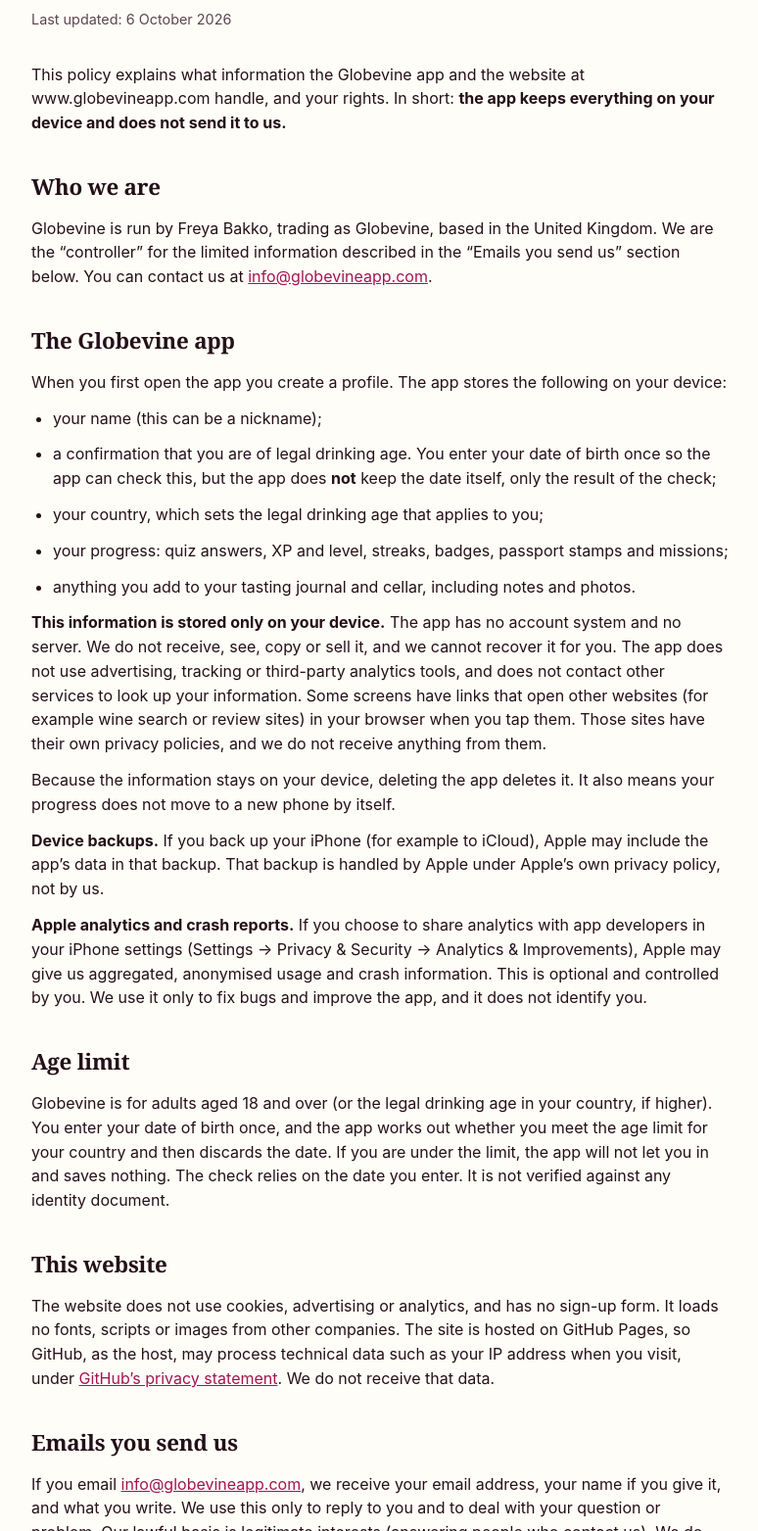
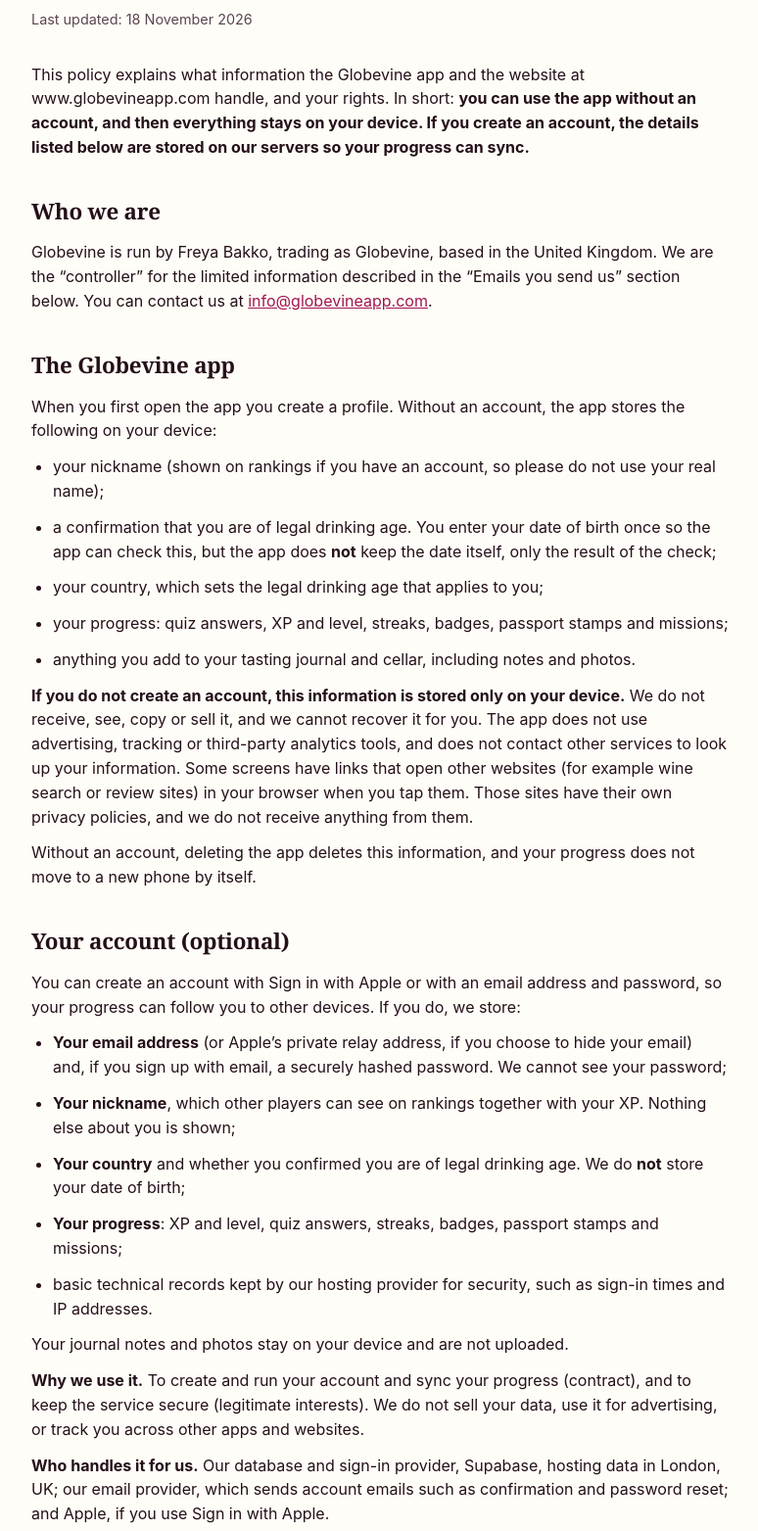
Before and after one commit to Freyaba/globevine-site, a plain HTML site: page privacy.html in a window 1280 px wide. Shown: the part 197-1760 px from the top of the page at 98% size, without its empty margins (252-1026 px from the left). Drawn offline with Linux system fonts and the light colour scheme.

Commit message:
Prepare account wording for optional accounts release (do not merge until the app ships)

```diff
--- a/privacy.html
+++ b/privacy.html
@@ -21,24 +21,38 @@
 </nav></div></header>
 <main class="wrap prose">
 <h1>Privacy policy</h1>
-<p class="updated">Last updated: 6 October 2026</p>
+<p class="updated">Last updated: 18 November 2026</p>
 
-<p>This policy explains what information the Globevine app and the website at www.globevineapp.com handle, and your rights. In short: <strong>the app keeps everything on your device and does not send it to us.</strong></p>
+<p>This policy explains what information the Globevine app and the website at www.globevineapp.com handle, and your rights. In short: <strong>you can use the app without an account, and then everything stays on your device. If you create an account, the details listed below are stored on our servers so your progress can sync.</strong></p>
 
 <h2>Who we are</h2>
 <p>Globevine is run by Freya Bakko, trading as Globevine, based in the United Kingdom. We are the &ldquo;controller&rdquo; for the limited information described in the &ldquo;Emails you send us&rdquo; section below. You can contact us at <a href="mailto:info@globevineapp.com">info@globevineapp.com</a>.</p>
 
 <h2>The Globevine app</h2>
-<p>When you first open the app you create a profile. The app stores the following on your device:</p>
+<p>When you first open the app you create a profile. Without an account, the app stores the following on your device:</p>
 <ul>
-<li>your name (this can be a nickname);</li>
+<li>your nickname (shown on rankings if you have an account, so please do not use your real name);</li>
 <li>a confirmation that you are of legal drinking age. You enter your date of birth once so the app can check this, but the app does <strong>not</strong> keep the date itself, only the result of the check;</li>
 <li>your country, which sets the legal drinking age that applies to you;</li>
 <li>your progress: quiz answers, XP and level, streaks, badges, passport stamps and missions;</li>
 <li>anything you add to your tasting journal and cellar, including notes and photos.</li>
 </ul>
-<p><strong>This information is stored only on your device.</strong> The app has no account system and no server. We do not receive, see, copy or sell it, and we cannot recover it for you. The app does not use advertising, tracking or third-party analytics tools, and does not contact other services to look up your information. Some screens have links that open other websites (for example wine search or review sites) in your browser when you tap them. Those sites have their own privacy policies, and we do not receive anything from them.</p>
-<p>Because the information stays on your device, deleting the app deletes it. It also means your progress does not move to a new phone by itself.</p>
+<p><strong>If you do not create an account, this information is stored only on your device.</strong> We do not receive, see, copy or sell it, and we cannot recover it for you. The app does not use advertising, tracking or third-party analytics tools, and does not contact other services to look up your information. Some screens have links that open other websites (for example wine search or review sites) in your browser when you tap them. Those sites have their own privacy policies, and we do not receive anything from them.</p>
+<p>Without an account, deleting the app deletes this information, and your progress does not move to a new phone by itself.</p>
+
+<h2>Your account (optional)</h2>
+<p>You can create an account with Sign in with Apple or with an email address and password, so your progress can follow you to other devices. If you do, we store:</p>
+<ul>
+<li><strong>Your email address</strong> (or Apple&rsquo;s private relay address, if you choose to hide your email) and, if you sign up with email, a securely hashed password. We cannot see your password;</li>
+<li><strong>Your nickname</strong>, which other players can see on rankings together with your XP. Nothing else about you is shown;</li>
+<li><strong>Your country</strong> and whether you confirmed you are of legal drinking age. We do <strong>not</strong> store your date of birth;</li>
+<li><strong>Your progress</strong>: XP and level, quiz answers, streaks, badges, passport stamps and missions;</li>
+<li>basic technical records kept by our hosting provider for security, such as sign-in times and IP addresses.</li>
+</ul>
+<p>Your journal notes and photos stay on your device and are not uploaded.</p>
+<p><strong>Why we use it.</strong> To create and run your account and sync your progress (contract), and to keep the service secure (legitimate interests). We do not sell your data, use it for advertising, or track you across other apps and websites.</p>
+<p><strong>Who handles it for us.</strong> Our database and sign-in provider, Supabase, hosting data in London, UK; our email provider, which sends account emails such as confirmation and password reset; and Apple, if you use Sign in with Apple.</p>
+<p><strong>How long we keep it.</strong> Until you delete your account. In the app, go to Settings &rarr; Delete my account and your profile, progress and sign-in details are deleted straight away; copies in provider backups expire within about 30 days. You can also use Settings &rarr; Download my data to get a copy. Accounts not used for 24 months are deleted.</p>
 <p><strong>Device backups.</strong> If you back up your iPhone (for example to iCloud), Apple may include the app&rsquo;s data in that backup. That backup is handled by Apple under Apple&rsquo;s own privacy policy, not by us.</p>
 <p><strong>Apple analytics and crash reports.</strong> If you choose to share analytics with app developers in your iPhone settings (Settings &rarr; Privacy &amp; Security &rarr; Analytics &amp; Improvements), Apple may give us aggregated, anonymised usage and crash information. This is optional and controlled by you. We use it only to fix bugs and improve the app, and it does not identify you.</p>
 
@@ -52,7 +66,7 @@
 <p>If you email <a href="mailto:info@globevineapp.com">info@globevineapp.com</a>, we receive your email address, your name if you give it, and what you write. We use this only to reply to you and to deal with your question or problem. Our lawful basis is legitimate interests (answering people who contact us). We do not use it for marketing and do not share it with anyone, except our email provider, which stores and delivers our email on our behalf. We keep emails for up to 12 months after the conversation ends, then delete them.</p>
 
 <h2>Your rights</h2>
-<p>Under UK data protection law you can ask us for a copy of the information we hold about you, and to correct or delete it. You can also object to or restrict our use of it. For information in the app, you are in control of it already: you can edit or delete it in the app or by deleting the app. For emails, contact us at the address above and we will reply within one month.</p>
+<p>Under UK data protection law you can ask us for a copy of the information we hold about you, and to correct or delete it. You can also object to or restrict our use of it. For information in the app, you are in control of it: you can edit it in the app, download or delete your account data under Settings, or delete the app for data held only on your device. For emails, contact us at the address above and we will reply within one month.</p>
 <p>If you are unhappy with how we handle your information, you can complain to the Information Commissioner&rsquo;s Office at <a href="https://ico.org.uk/make-a-complaint/" rel="noopener">ico.org.uk/make-a-complaint</a> or on 0303 123 1113. We would appreciate the chance to put things right first.</p>
 
 <h2>Children</h2>
```
Also changed, not shown: index.html (+6 -6 lines), support.html (+4 -4 lines).
